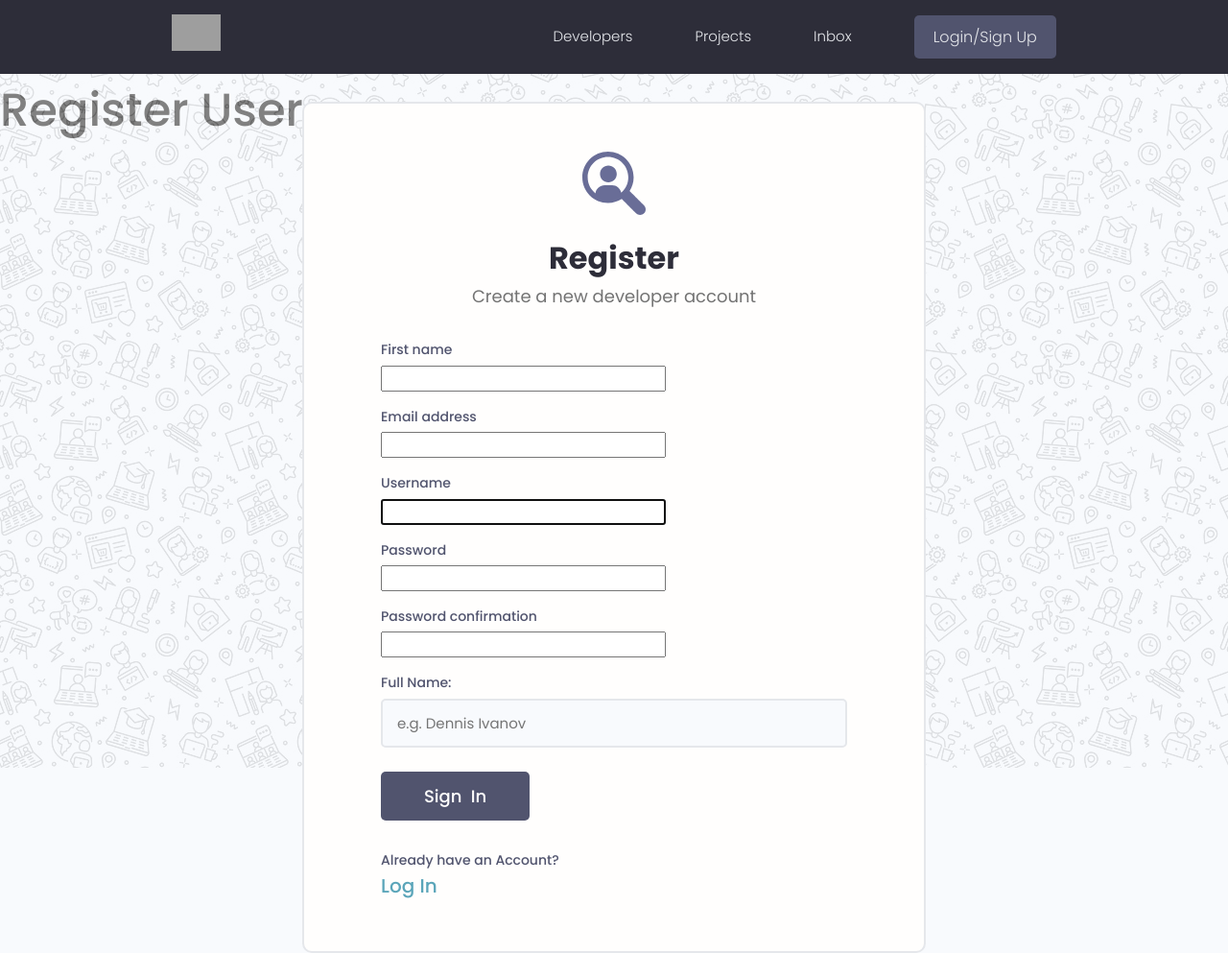
After one commit to JupiterHsieh/DjangoPractice, a Django app: page /register/ in a window 1280 px wide. The commit adds this page. Shown: the whole page at 96% size. Run offline with Django 4.2, Linux system fonts and the light colour scheme; some libraries are stand-ins or nearby versions; grey boxes are pictures that could not be loaded.

Commit message:
s7 almost done

```diff
--- a/projects/views.py
+++ b/projects/views.py
@@ -2,6 +2,7 @@ from django.shortcuts import render, redirect
 from django.http import HttpResponse
 from .models import Project
 from .forms import ProjectForm
+from django.contrib.auth.decorators import login_required
 
 # views 裡面的所有內容 都會導航(render)到相對印的html黨 而後面的context 是傳道html黨的內容 (用python字典傳)
 
@@ -20,6 +21,7 @@ def project(request, pk):
 
 
 #if else 操作也是寫在view裡面
+@login_required(login_url="login")
 def createProject(request):
     form = ProjectForm()
     context={'form':form}
@@ -34,7 +36,7 @@ def createProject(request):
 
 
 #if else 操作也是寫在view裡面
-
+@login_required(login_url="login")
 def updateProject(request,pk):
 
     project = Project.objects.get(id=pk)
@@ -51,6 +53,7 @@ def updateProject(request,pk):
 
 
 #if else 操作也是寫在view裡面
+@login_required(login_url="login")
 def deleteProject(request,pk):
     project = Project.objects.get(id=pk)
 
--- a/templates/main.html
+++ b/templates/main.html
@@ -22,6 +22,14 @@
 <body>
     {% include 'navbar.html' %}
 
+    {% if messages %}
+    <ul class="messages">
+        {% for message in messages %}
+            <li{% if message.tags %} class="{{ message.tags }}"{% endif %}>{{ message }}</li>
+        {% endfor %}
+    </ul>
+{% endif %}
+
 
     <!-- 全部的content（如projects.html) 會縮在這兩個block裡面 但其他元素然會被include (如footer, header)-->
     {% block content %}
--- a/templates/navbar.html
+++ b/templates/navbar.html
@@ -15,8 +15,13 @@
           <li class="header__menuItem"><a href="{% url 'profiles' %}">Developers</a></li>
           <li class="header__menuItem"><a href="{% url 'projects' %}"s>Projects</a></li>
           <li class="header__menuItem"><a href="">Inbox</a></li>
+
+          {% if request.user.is_authenticated %}
           <li class="header__menuItem"><a href="{% url 'create-project' %}">Add project</a></li>
-          <li class="header__menuItem"><a href="" class="btn btn--sub">Login/Sign Up</a></li>
+          <li class="header__menuItem"><a href="{% url 'logout' %}" class="btn btn--sub">Log out</a></li>
+          {% else %}
+          <li class="header__menuItem"><a href="{% url 'login' %}" class="btn btn--sub">Login/Sign Up</a></li>
+          {% endif %}
         </ul>
       </nav>
     </div>
--- /dev/null
+++ b/users/forms.py
@@ -0,0 +1,11 @@
+from django.forms import ModelForm
+from django.contrib.auth.forms import UserCreationForm
+from django.contrib.auth.models import User
+
+class CustomUserCreationForm(UserCreationForm):
+    class Meta:
+        model = User
+        fields = ['first_name','email','username','password1','password2']
+        labels = {
+            'firse_name' : "Name" #改名字
+        }
--- a/users/signals.py
+++ b/users/signals.py
@@ -14,8 +14,6 @@ def createProfile(sender, instance, created, **kwargs):
             username=user.username,
             email=user.email,
             name=user.first_name,
-
-
         )
 def deleteUser(sender, instance, **kwargs):
     user = instance.user
--- /dev/null
+++ b/users/templates/users/login_register.html
@@ -0,0 +1,107 @@
+{% extends 'main.html' %}
+{% load static %}
+{% block content %}
+
+{% if page == 'register' %}
+
+<h1> Register User</h1>
+
+<div class="auth">
+    <div class="card">
+      <div class="auth__header text-center">
+        <a href="/">
+          <img src="{% static 'images/icon.svg' %}" alt="icon" />
+        </a>
+        <h3>Register</h3>
+        <p>Create a new developer account</p>
+      </div>
+
+      <form action="{% url 'register' %}" method="POST" class="form auth__form">
+        {% csrf_token %}
+        {% for field in form %}
+        <div class="form__field">
+            <label for="formInput#text">{{field.label}} </label>
+            {{field}}
+          </div>
+
+        {% endfor %}
+        <!-- Input:Text -->
+        <div class="form__field">
+          <label for="formInput#text">Full Name: </label>
+          <input
+            class="input input--text"
+            id="formInput#text"
+            type="text"
+            name="text"
+            placeholder="e.g. Dennis Ivanov"
+          />
+        </div>
+
+
+        <div class="auth__actions">
+          <input class="btn btn--sub btn--lg" type="submit" value="Sign  In" />
+        </div>
+
+      </form>
+      <div class="auth__alternative">
+        <p>Already have an Account?</p>
+        <a href="{% url 'login' %}">Log In</a>
+      </div>
+    </div>
+  </div>
+
+{% else %}
+
+
+<div class="auth">
+    <div class="card">
+      <div class="auth__header text-center">
+        <a href="/">
+          <img src="{% static 'images/icon.svg' %}" alt="icon" />
+        </a>
+        <h3>Account Login</h3>
+        <p>Hello Developer, Welcome Back!</p>
+      </div>
+
+      <form class="form auth__form" action="{% url 'login' %}" method="POST">
+        <!-- Input:Username -->
+
+        {% csrf_token %}
+        <div class="form__field">
+
+          <label for="formInput#text">Username: </label>
+          <input
+            class="input input--text"
+            id="formInput#text"
+            type="text"
+            name="username"
+            placeholder="Enter your username..."
+          />
+        </div>
+
+        <!-- Input:Password -->
+        <div class="form__field">
+          <label for="formInput#password">Password: </label>
+          <input
+            class="input input--password"
+            id="formInput#passowrd"
+            type="password"
+            name="password"
+            placeholder="••••••••"
+          />
+        </div>
+
+        <div class="auth__actions">
+          <input class="btn btn--sub btn--lg" type="submit" value="Log In" />
+          <a href="forgetpassword.html">Forget Password?</a>
+        </div>
+      </form>
+      <div class="auth__alternative">
+        <p>Don’t have an Account?</p>
+        <a href="{% url 'register' %}">Sign Up</a>
+      </div>
+    </div>
+  </div>
+{% endif %}
+
+{% endblock content %}
--- a/users/urls.py
+++ b/users/urls.py
@@ -3,6 +3,11 @@ from django.urls import path
 from . import views
 
 urlpatterns = [
+    path('login/',views.loginUser, name="login"),
+    path('logout/',views.logoutUser, name="logout"),
+    path('register/',views.registerUser, name="register"),
+
+
     path('',views.profiles, name="profiles"),
     path('profile/<str:pk>/',views.userProfile, name="user-profile"),
 
--- a/users/views.py
+++ b/users/views.py
@@ -1,8 +1,87 @@
 from pydoc import describe
-from django.shortcuts import render
+from django.shortcuts import render, redirect
+from django.contrib.auth import login, authenticate, logout
+from django.contrib.auth.decorators import login_required
+from django.contrib import messages
+
 from django.http import HttpResponse
 from .models import Profile
+from django.contrib.auth.models import User
+from .forms import CustomUserCreationForm
+
+
 # Create your views here.
+
+# 1. 瀏覽器送出 HTTP request
+# 2. Django 依據 URL configuration 分配至對應的 View
+# 3. View 進行資料庫操作並回傳 HttpResponse 物件
+# 4. 瀏覽器依據 HTTP response 顯示網頁
+
+# 舉例Login的例子來說
+# 透過url view render進入login_register.html
+# 此時沒有POST method
+# def loginPage 還沒被啟動
+# 再來 當按下submit 的時候 POST Method 的request被送出 （
+# !!! 重點submit 出來的訊息 放在action裡面的url 處理 若action 為空字串 送到前一個介面
+# def loginPage 啟動
+# https://ithelp.ithome.com.tw/articles/10204953
+
+
+def loginUser(request):
+    page = 'login'
+    context = {'page':page }
+
+    if request.user.is_authenticated:
+        return redirect('profiles')
+
+    if request.method == 'POST':
+        username = request.POST['username']
+        password = request.POST['password']
+
+
+        try:
+            user = User.objects.get(username=username)
+        except:
+            messages.error(request,"Username does not exist")
+
+        user = authenticate(request, username=username, password=password)
+
+        if user is not None:
+            login(request,user) #create a user session in User's table and add it to browser's cookie
+            return redirect('profiles')
+        else:
+            messages.error(request,'Username OR password is incorrect')
+
+    return render(request,'users/login_register.html')
+
+def logoutUser(request):
+    logout(request) #delete the session
+    messages.error(request,"User was log out")
+    return redirect('login')
+
+def registerUser(request):
+    page = 'register'
+    form = CustomUserCreationForm()
+
+    if request.method == 'POST':
+        form = CustomUserCreationForm(request.POST)
+        if form.is_valid():
+            user = form.save(commit=False)
+            user.username = user.username.lower()
+            user.save()
+
+            messages.success(request,"User account was created")
+
+            login(request,user)
+            return redirect('profiles')
+
+        else:
+            messages.success(request,"An error has occurred during registration")
+
+
+    context = {'page':page, 'form':form }
+    return render(request, 'users/login_register.html',context)
+
 
 def profiles(request):
     profiles=Profile.objects.all()
@@ -16,6 +95,5 @@ def userProfile(request,pk):
 
     otherSkills = profile.skill_set.filter(description="")
 
-
     context = {'profile':profile,'topSkills':topSkills,'otherSkills':otherSkills}
     return render(request,'users/user-profile.html',context)
```
Also changed, not shown: tmp/forgetpassword.html (added, +56 -0 lines), tmp/form-template.html (added, +80 -0 lines), tmp/login.html (added, +51 -0 lines), tmp/signup.html (added, +72 -0 lines), db.sqlite3, static/images/icon.svg (added), static/images/pattern.jpg (added), 2 other files.
